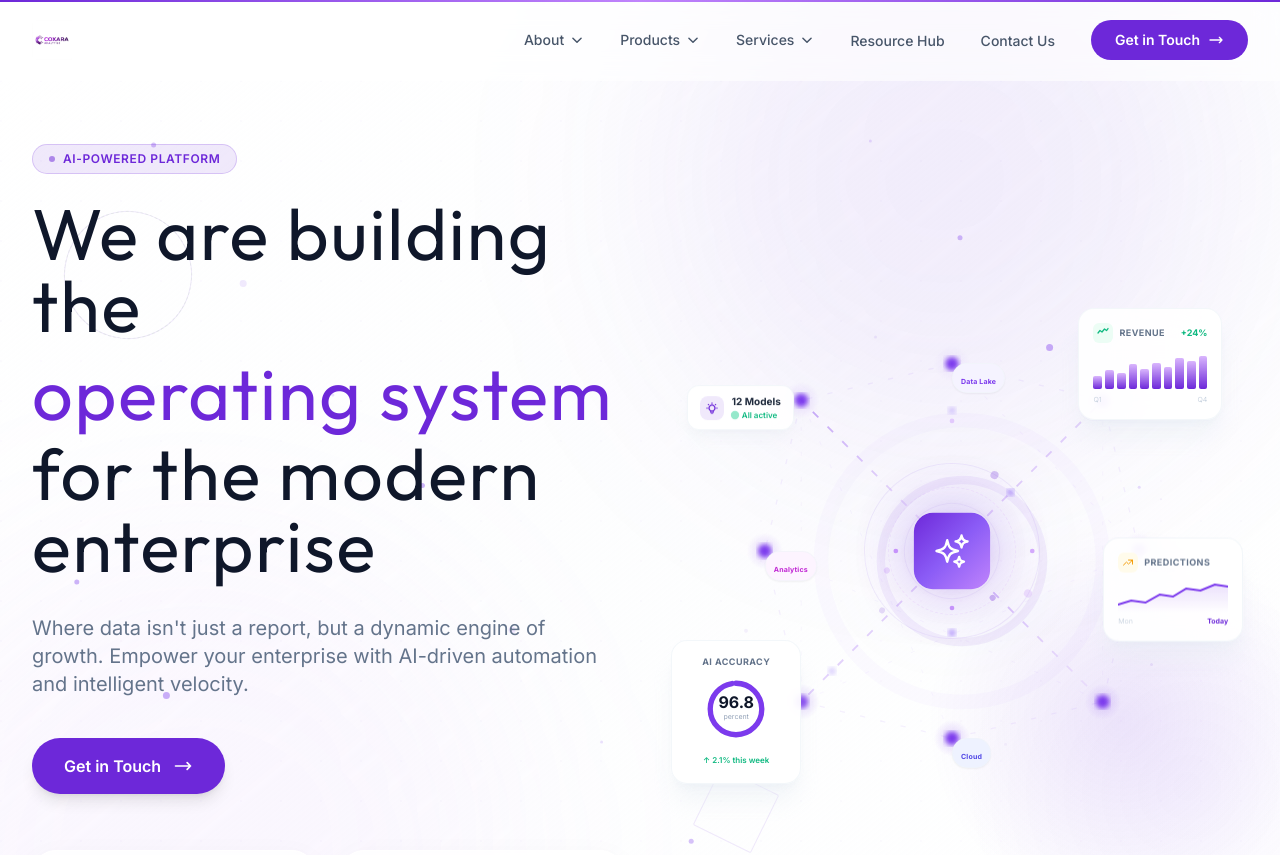
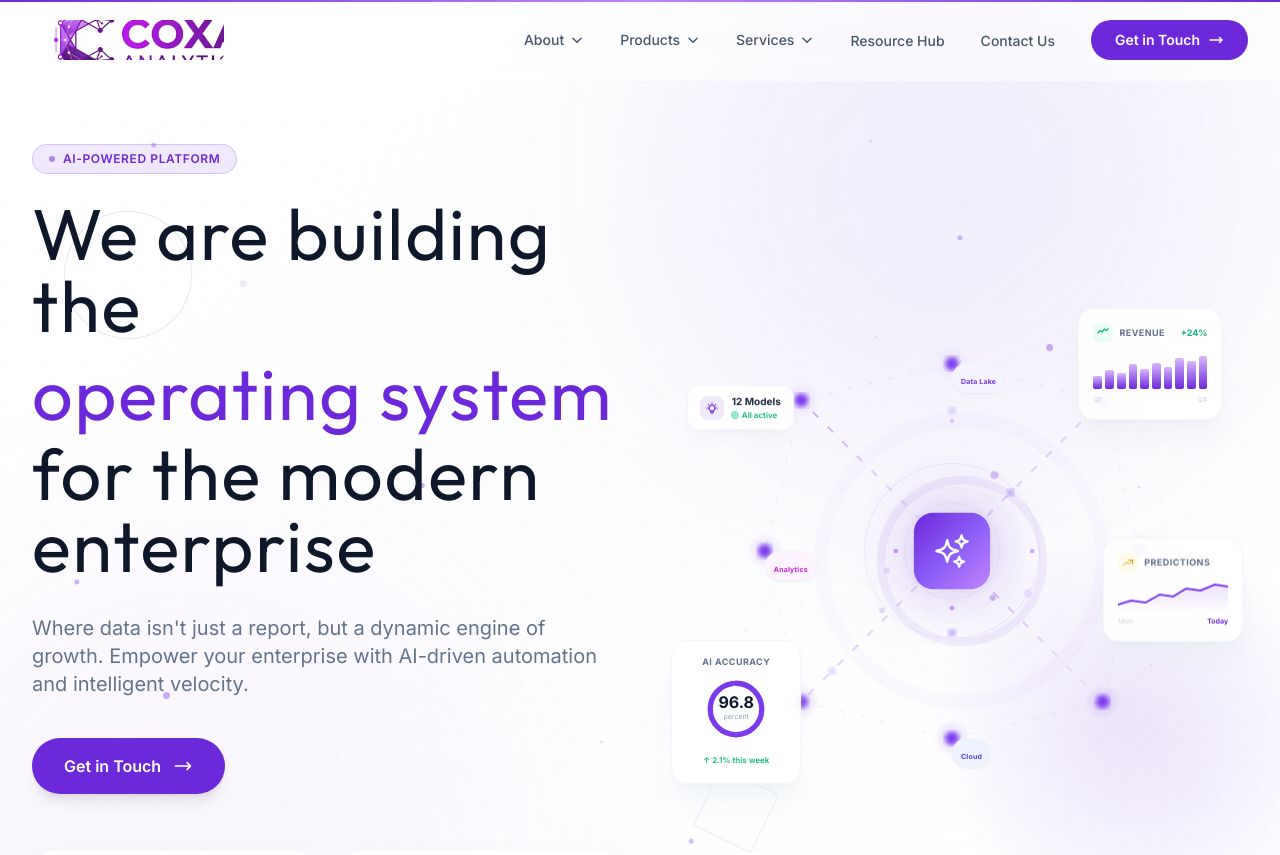
Before and after one commit to chandran65/coxara_analytics, a React (Vite) app in the folder client/: page / in a window 1280 px wide. Shown: the top 855 px of the page. Built offline with nearby package versions, Linux system fonts and the light colour scheme.

Commit message:
Restore Porthole logo cropping logic in Navbar

```diff
--- a/client/src/components/layout/Navbar.jsx
+++ b/client/src/components/layout/Navbar.jsx
@@ -270,7 +270,7 @@
             <motion.img
               src="/geometric_c_nodes.png"
               alt="COXARA Analytics Logo"
-              className="h-full w-auto object-contain pointer-events-auto"
+              className="absolute left-[-2%] top-1/2 -translate-y-1/2 w-[160%] max-w-none h-auto mix-blend-multiply pointer-events-none"
               whileHover={{ scale: 1.05 }}
               transition={{ duration: 0.25, ease: "easeOut" }}
             />
```
